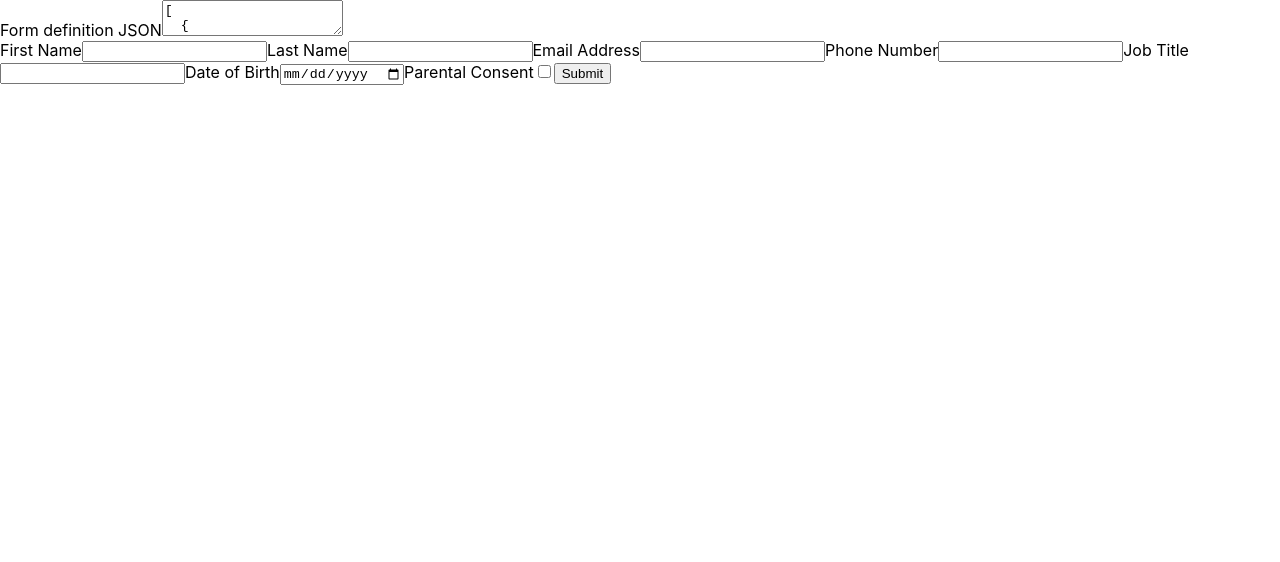
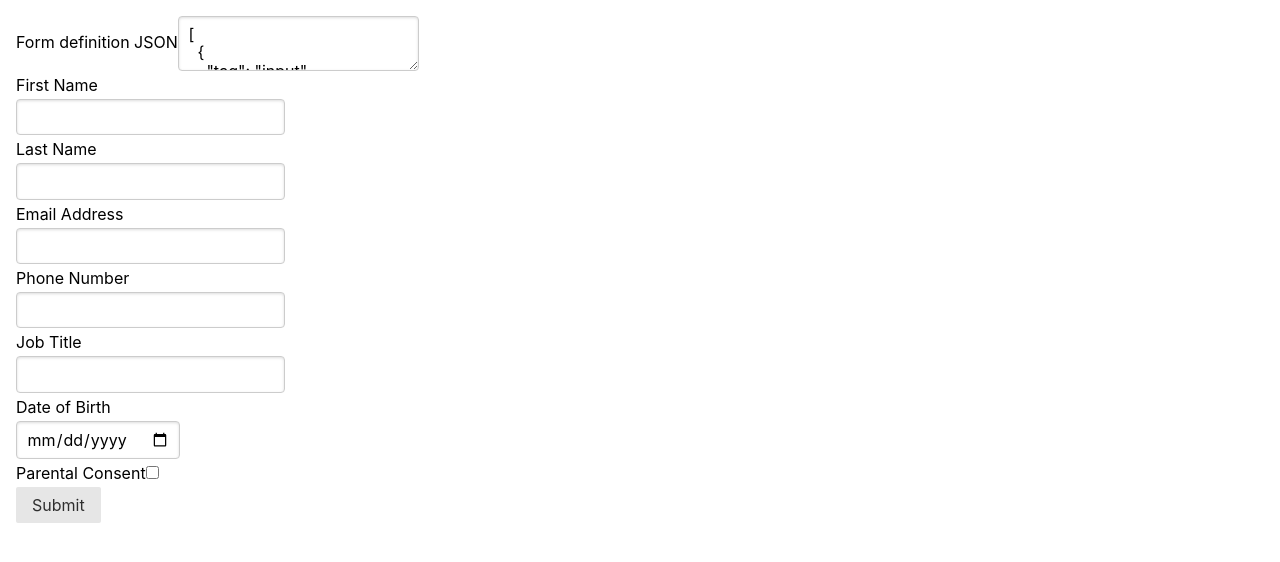
Before and after one commit to natanlao/dynamic-form-generator, a React (Create React App) app: page / in a window 1280 px wide. Shown: the top 562 px of the page. Built offline with nearby package versions, Linux system fonts and the light colour scheme.

Commit message:
Add basic styles

```diff
--- a/package.json
+++ b/package.json
@@ -6,6 +6,7 @@
     "@testing-library/jest-dom": "^5.14.1",
     "@testing-library/react": "^11.2.7",
     "@testing-library/user-event": "^12.8.3",
+    "purecss": "^2.0.6",
     "react": "^17.0.2",
     "react-dom": "^17.0.2",
     "react-scripts": "4.0.3",
--- a/src/App.js
+++ b/src/App.js
@@ -52,7 +52,7 @@ class FormJSON extends React.Component {
 
   render() {
     return (
-      <form>
+      <form className="pure-form">
         <label>
           Form definition JSON
           <textarea
@@ -78,10 +78,10 @@ class FormHTML extends React.Component {
 
   render() {
     return (
-      <form onSubmit={this.handleSubmit}>
+      <form className="pure-form pure-form-stacked" onSubmit={this.handleSubmit}>
         {/* TODO: Is there a way to use JSX here? */}
         {this.props.fields.map(field => React.createElement(fields[field.tag], Object.assign(field, {key: field.name}), null))}
-        <input type="submit" value="Submit" />
+        <input className="pure-button" type="submit" value="Submit" />
       </form>
     );
   }
--- a/src/index.css
+++ b/src/index.css
@@ -1,13 +1,30 @@
+/* Some barebones styles copied from my personal website (natan.la) */
+
+html {
+  font-size: 1em;
+  min-height: 100%;
+  box-sizing: border-box;
+  padding: 1em;
+}
+
+@media only screen and (max-width: 560px) {
+  html {
+    padding: 0;
+  }
+  body {
+    line-height: 1.5em;
+  }
+}
+
+*, *:before, *:after {
+  box-sizing: inherit;
+}
+
 body {
-  margin: 0;
-  font-family: -apple-system, BlinkMacSystemFont, 'Segoe UI', 'Roboto', 'Oxygen',
-    'Ubuntu', 'Cantarell', 'Fira Sans', 'Droid Sans', 'Helvetica Neue',
-    sans-serif;
+  line-height: 1.25em;
+  max-width: 560px;
+  font-family: -apple-system, system-ui, BlinkMacSystemFont, "Helvetica Neue", Helvetica, Arial, sans-serif, "Apple Color Emoji", "Segoe UI Emoji", "Segoe UI Symbol";
   -webkit-font-smoothing: antialiased;
   -moz-osx-font-smoothing: grayscale;
+  font-size: 1em;
 }
-
-code {
-  font-family: source-code-pro, Menlo, Monaco, Consolas, 'Courier New',
-    monospace;
-}
--- a/src/index.js
+++ b/src/index.js
@@ -3,6 +3,8 @@ import ReactDOM from 'react-dom';
 import './index.css';
 import DynamicForm from './App';
 import reportWebVitals from './reportWebVitals';
+
+require('purecss');
 
 ReactDOM.render(
   <React.StrictMode>
```
Also changed, not shown: 2 other files (tests, documents, lock files or other folders).
